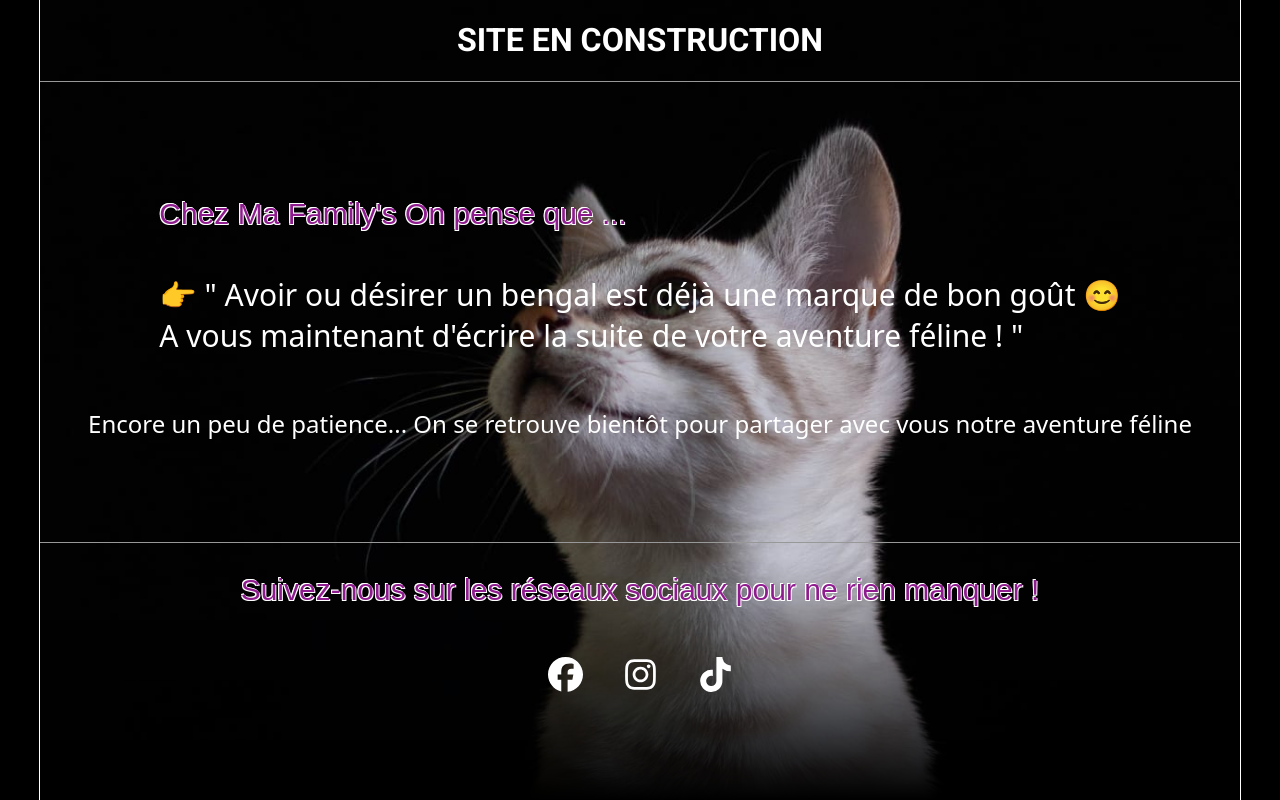
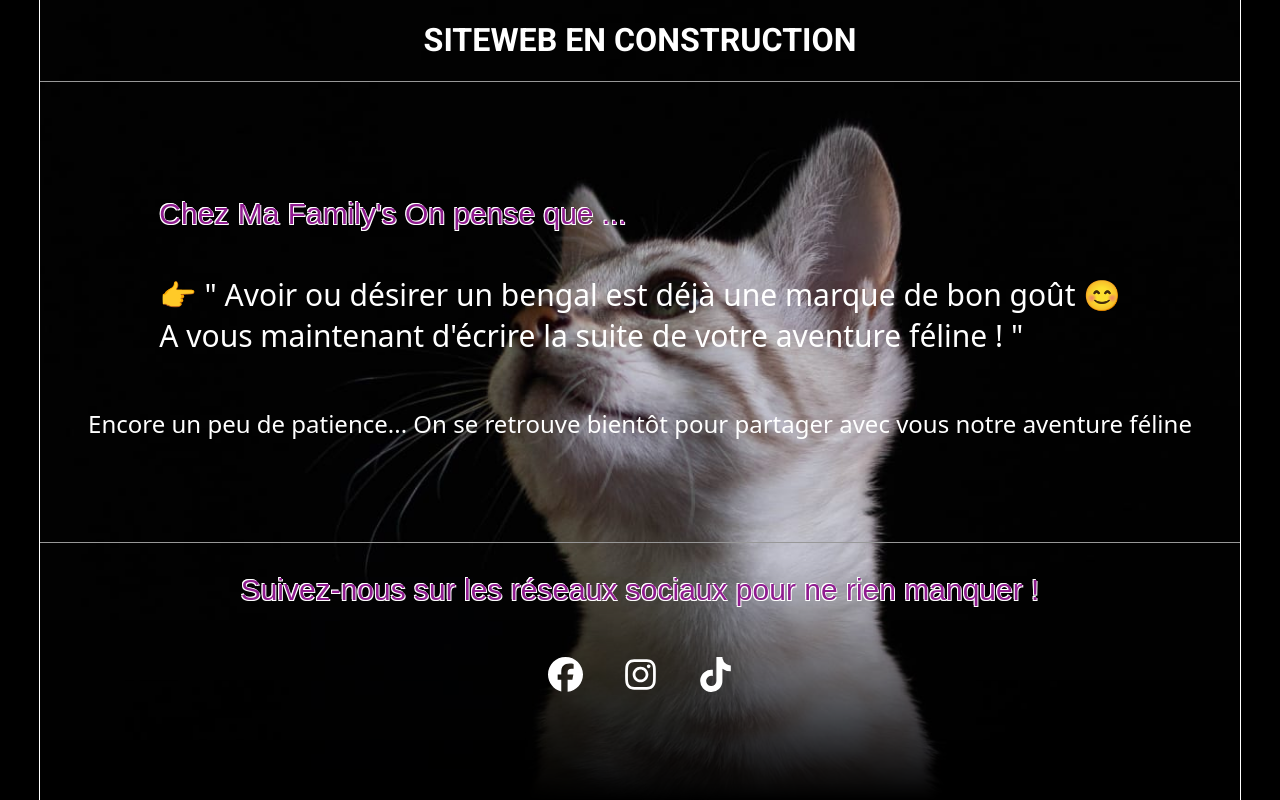
Before and after one commit to ramo105/Mafamilysbengals, a React (Create React App) app: page / in a window 1280 px wide. Shown: the top 800 px of the page. Built offline with nearby package versions, Linux system fonts and the light colour scheme; a web font is replaced by a local one.

Commit message:
Mise à jour de App.js

```diff
--- a/src/App.js
+++ b/src/App.js
@@ -16,7 +16,7 @@ const App = () => {
             transition={{ duration: 1 }}
             className="main-title"
           >
-            Site en construction
+            Siteweb en construction
           </motion.h1>
         </div>
 
```
